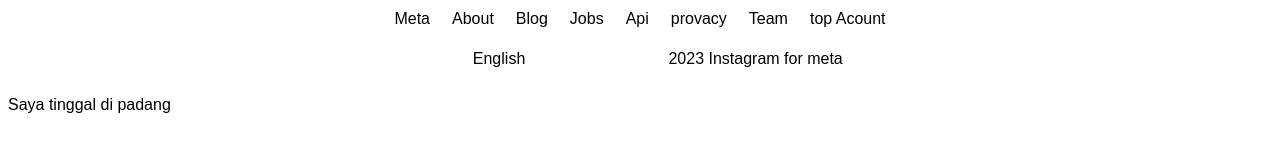
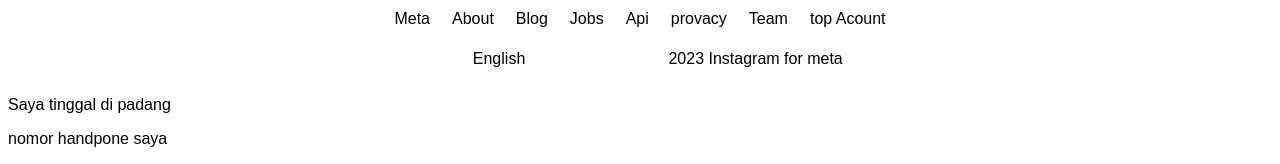
Before and after one commit to dickyoktamiyuza/dickyoktamiyuza, a plain HTML site: page index.html in a window 1280 px wide. Shown: the part 683-847 px from the top of the page. Before the commit the page ends 813 px from the top, so only its background shows below. Drawn offline with Linux system fonts and the light colour scheme.

Commit message:
tambah nomor hp

```diff
--- a/index.html
+++ b/index.html
@@ -82,6 +82,9 @@
     </div>
     <p>
         Saya tinggal di padang
+        <p>
+            nomor handpone saya
+        </p>
     </p>
 </body>
 
```
